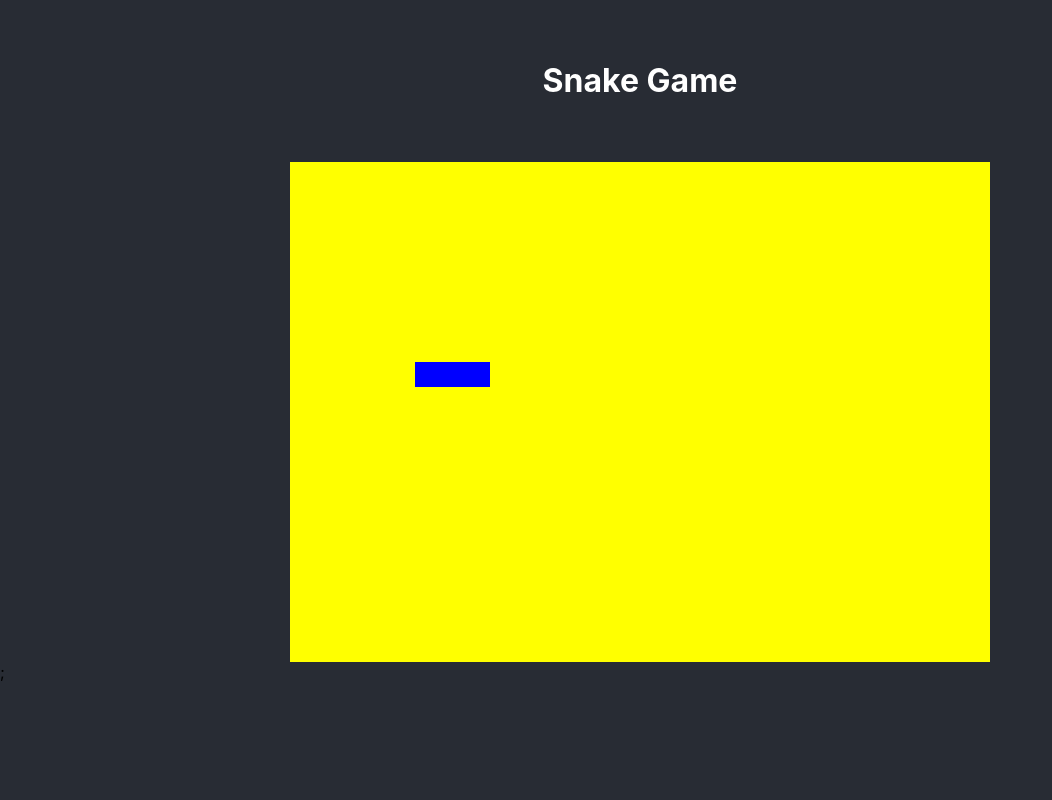
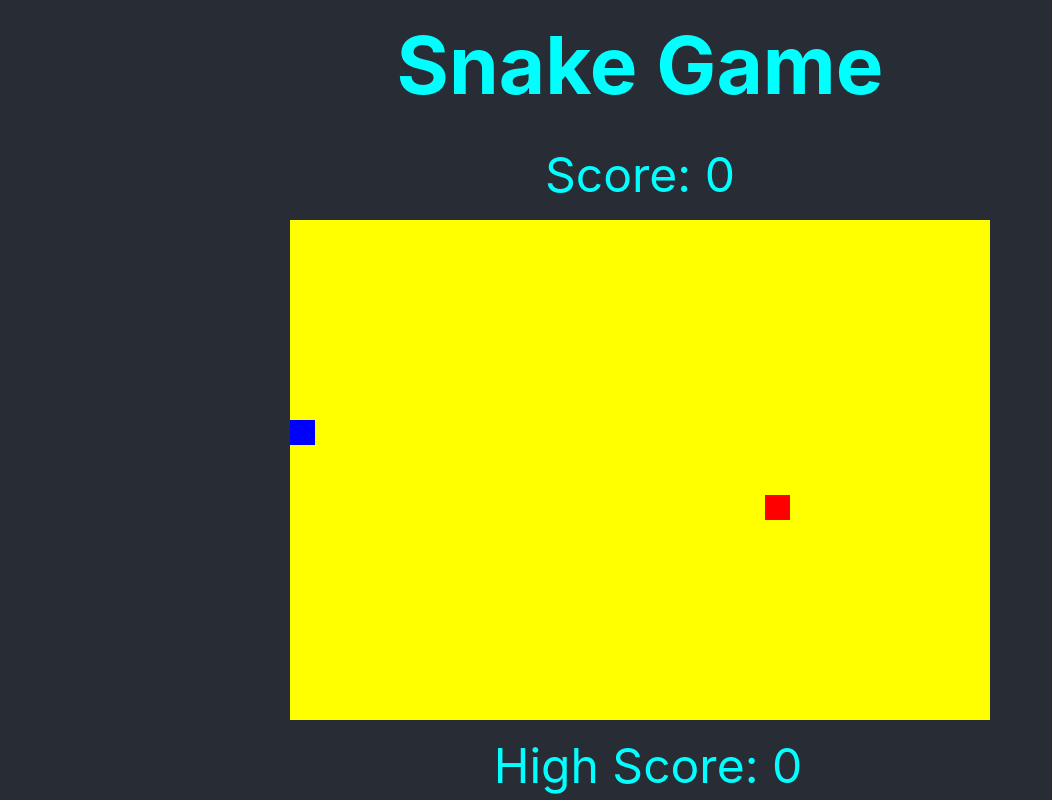
Before and after one commit to Navneet-Sahota/snake-game, a React (Create React App) app: page / in a window 1280 px wide. Shown: the whole page, without its empty margins (0-1052 px from the left). Built offline with nearby package versions, Linux system fonts and the light colour scheme; the HTML template or start-up script is replaced by a standard one.

Commit message:
food and score management

```diff
--- a/src/App.js
+++ b/src/App.js
@@ -3,6 +3,11 @@ import SnakeGame from './components/SnakeGame';
 
 class App extends Component {
 	render() {
+		console.log(
+			'%cSnake Game%cBy Navneet Singh',
+			'color: #0ff; font-size: 8rem; text-align: center; display: block',
+			'color: #ff0; font-size: 3rem; text-align: center; display: block',
+		);
 		return <SnakeGame />;
 	}
 }
--- a/src/components/SnakeGame.jsx
+++ b/src/components/SnakeGame.jsx
@@ -8,6 +8,8 @@ export default class SnakeGame extends React.Component {
 			snake: [],
 			direction: 'left',
 			food: [],
+			score: 0,
+			highScore: 0,
 		};
 	}
 
@@ -17,24 +19,39 @@ export default class SnakeGame extends React.Component {
 			let cell = new Array(28).fill(0);
 			board[i] = cell;
 		}
-		const snake = [[8, 12], [8, 13], [8, 14]];
+		const snake = [[8, 12]];
 		board[8][12] = 1;
-		board[8][13] = 1;
-		board[8][14] = 1;
+		let food = [];
+		do {
+			food[0] = this.getRandomInt(19);
+			food[1] = this.getRandomInt(27);
+		} while (food[0] === 8 && food[1] === 12);
+		board[food[0]][food[1]] = 2;
 		this.moveSnake();
+		let highScore = localStorage.getItem('highScore');
+		if (highScore === null) {
+			highScore = 0;
+		}
 		document.addEventListener('keydown', this.navigation);
-		this.setState({ board, snake });
+		this.setState({ board, snake, food, highScore });
 	}
+
+	getRandomInt = max => {
+		return Math.floor(Math.random() * Math.floor(max));
+	};
 
 	moveSnake() {
 		this.moveSnakeInterval = setInterval(() => {
-			let { snake, board } = this.state;
+			let { snake, board, food } = this.state;
 			let head = [];
 			switch (this.state.direction) {
 				case 'left':
 					head.push(snake[0][0]);
 					head.push(snake[0][1] - 1);
 					if (head[1] >= 0) {
+						if (food[0] === head[0] && food[1] === head[1]) {
+							this.generateNewFood();
+						} else {
 							snake.unshift(head);
 							let tail = snake.pop();
 							board[head[0]][head[1]] = 1;
@@ -43,6 +60,7 @@ export default class SnakeGame extends React.Component {
 								board,
 								snake,
 							});
+						}
 					} else {
 						this.endGame();
 					}
@@ -51,6 +69,9 @@ export default class SnakeGame extends React.Component {
 					head.push(snake[0][0] - 1);
 					head.push(snake[0][1]);
 					if (head[0] >= 0) {
+						if (food[0] === head[0] && food[1] === head[1]) {
+							this.generateNewFood();
+						} else {
 							snake.unshift(head);
 							let tail = snake.pop();
 							board[head[0]][head[1]] = 1;
@@ -59,6 +80,7 @@ export default class SnakeGame extends React.Component {
 								board,
 								snake,
 							});
+						}
 					} else {
 						this.endGame();
 					}
@@ -67,6 +89,9 @@ export default class SnakeGame extends React.Component {
 					head.push(snake[0][0]);
 					head.push(snake[0][1] + 1);
 					if (head[1] <= 27) {
+						if (food[0] === head[0] && food[1] === head[1]) {
+							this.generateNewFood();
+						} else {
 							snake.unshift(head);
 							let tail = snake.pop();
 							board[head[0]][head[1]] = 1;
@@ -75,6 +100,7 @@ export default class SnakeGame extends React.Component {
 								board,
 								snake,
 							});
+						}
 					} else {
 						this.endGame();
 					}
@@ -83,6 +109,9 @@ export default class SnakeGame extends React.Component {
 					head.push(snake[0][0] + 1);
 					head.push(snake[0][1]);
 					if (head[0] <= 19) {
+						if (food[0] === head[0] && food[1] === head[1]) {
+							this.generateNewFood();
+						} else {
 							snake.unshift(head);
 							let tail = snake.pop();
 							board[head[0]][head[1]] = 1;
@@ -91,18 +120,52 @@ export default class SnakeGame extends React.Component {
 								board,
 								snake,
 							});
+						}
 					} else {
 						this.endGame();
 					}
 					break;
 				default:
 			}
-		}, 1000);
+		}, 125);
 	}
+
+	generateNewFood = () => {
+		let { food, board, snake } = this.state;
+		snake.unshift([food[0], food[1]]);
+		board[food[0]][food[1]] = 1;
+		do {
+			food[0] = this.getRandomInt(19);
+			food[1] = this.getRandomInt(27);
+		} while (board[food[0]][food[1]] === 1 || board[food[0]][food[1]] === 2);
+		board[food[0]][food[1]] = 2;
+		this.setState(
+			{
+				board,
+				food,
+			},
+			() => {
+				this.incrementScore();
+			},
+		);
+	};
+
+	incrementScore = () => {
+		let { snake, score } = this.state;
+		score = (snake.length - 1) * 10;
+		this.setState({
+			score,
+		});
+	};
 
 	endGame = () => {
 		clearInterval(this.moveSnakeInterval);
 		alert('Game Over!');
+		const { score } = this.state;
+		const highScore = localStorage.getItem('highScore');
+		if (score > highScore || highScore === null) {
+			localStorage.setItem('highScore', score);
+		}
 	};
 
 	navigation = event => {
@@ -175,18 +238,31 @@ export default class SnakeGame extends React.Component {
 	}
 
 	render() {
-		const { board, snake } = this.state;
+		const { board, score, highScore } = this.state;
 		return (
 			<React.Fragment>
 				<h1
 					style={{
-						color: 'white',
 						textAlign: 'center',
-						padding: '5vH',
+						margin: '0',
+						padding: '2vH 0 0 0',
+						color: '#0ff',
+						fontSize: '5rem',
 					}}
 				>
 					Snake Game
 				</h1>
+				<div
+					style={{
+						padding: '4vH 0 2vH 0',
+						color: '#0ff',
+						width: '100vW',
+						textAlign: 'center',
+						fontSize: '3rem',
+					}}
+				>
+					Score: {score}
+				</div>
 				<div
 					style={{
 						margin: '0 auto',
@@ -212,7 +288,17 @@ export default class SnakeGame extends React.Component {
 						)),
 					)}
 				</div>
-				;
+				<div
+					style={{
+						textAlign: 'center',
+						padding: '2vH 0 0 1vH',
+						color: '#0ff',
+						width: '100vW',
+						fontSize: '3rem',
+					}}
+				>
+					High Score: {highScore >= score ? highScore : score}
+				</div>
 			</React.Fragment>
 		);
 	}
--- a/src/index.css
+++ b/src/index.css
@@ -2,6 +2,8 @@ body {
 	background-color: #282c34;
 	margin: 0;
 	padding: 0;
+	overflow-x: hidden;
+	overflow-y: hidden;
 	font-family: -apple-system, BlinkMacSystemFont, 'Segoe UI', 'Roboto', 'Oxygen',
 		'Ubuntu', 'Cantarell', 'Fira Sans', 'Droid Sans', 'Helvetica Neue',
 		sans-serif;
```
Lines whose indentation alone changed are shown as unchanged.
